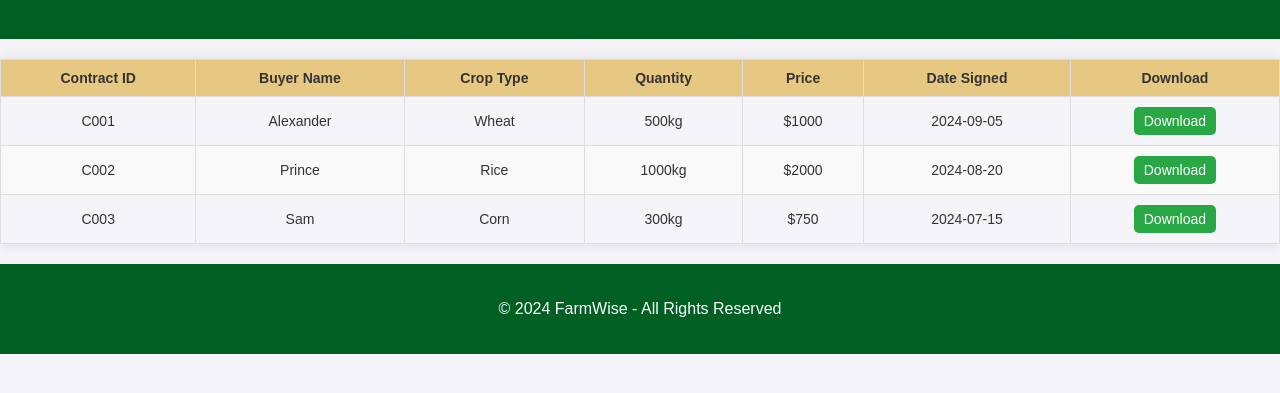
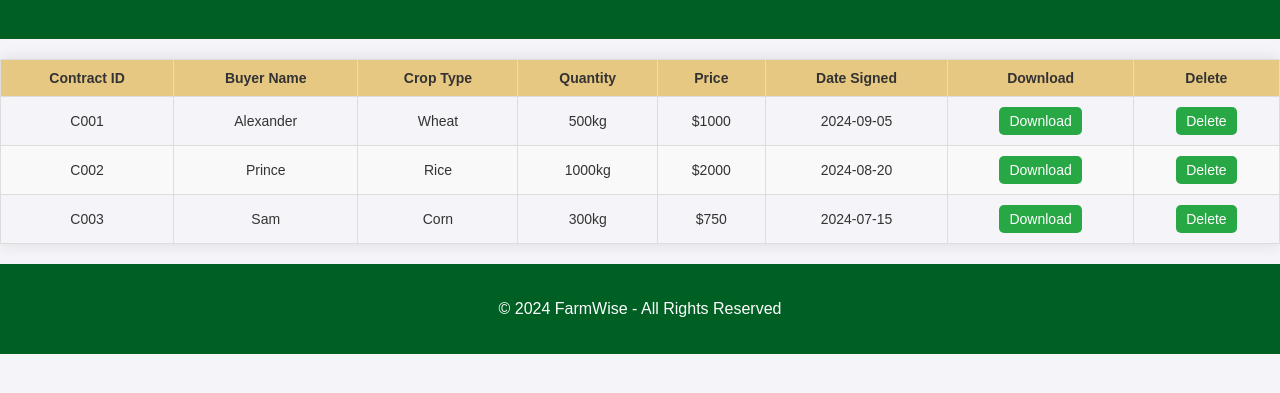
Before and after one commit to aditi5926/SIH2024_R2, a plain HTML site: page manage-contract/mng-contract.html in a window 1280 px wide. Shown: the part 81-474 px from the top of the page. Drawn offline with Linux system fonts and the light colour scheme.

Commit message:
added-delete

```diff
--- a/manage-contract/mng-contract.html
+++ b/manage-contract/mng-contract.html
@@ -22,6 +22,7 @@
                     <th>Price</th>
                     <th>Date Signed</th>
                     <th>Download</th>
+                    <th>Delete</th>
                 </tr>
             </thead>
             <tbody id="contracts-list">
--- a/manage-contract/mng-contract.js
+++ b/manage-contract/mng-contract.js
@@ -43,6 +43,8 @@ const contracts = [
                  <td>${contract.price}</td>
                  <td>${contract.date}</td>
                  <td><button onclick="downloadContract('${contract.id}')">Download</button></td>
+                 <td><button>Delete</button></td>
+
              </tr>
          `;
          contractsList.innerHTML += row;
```
